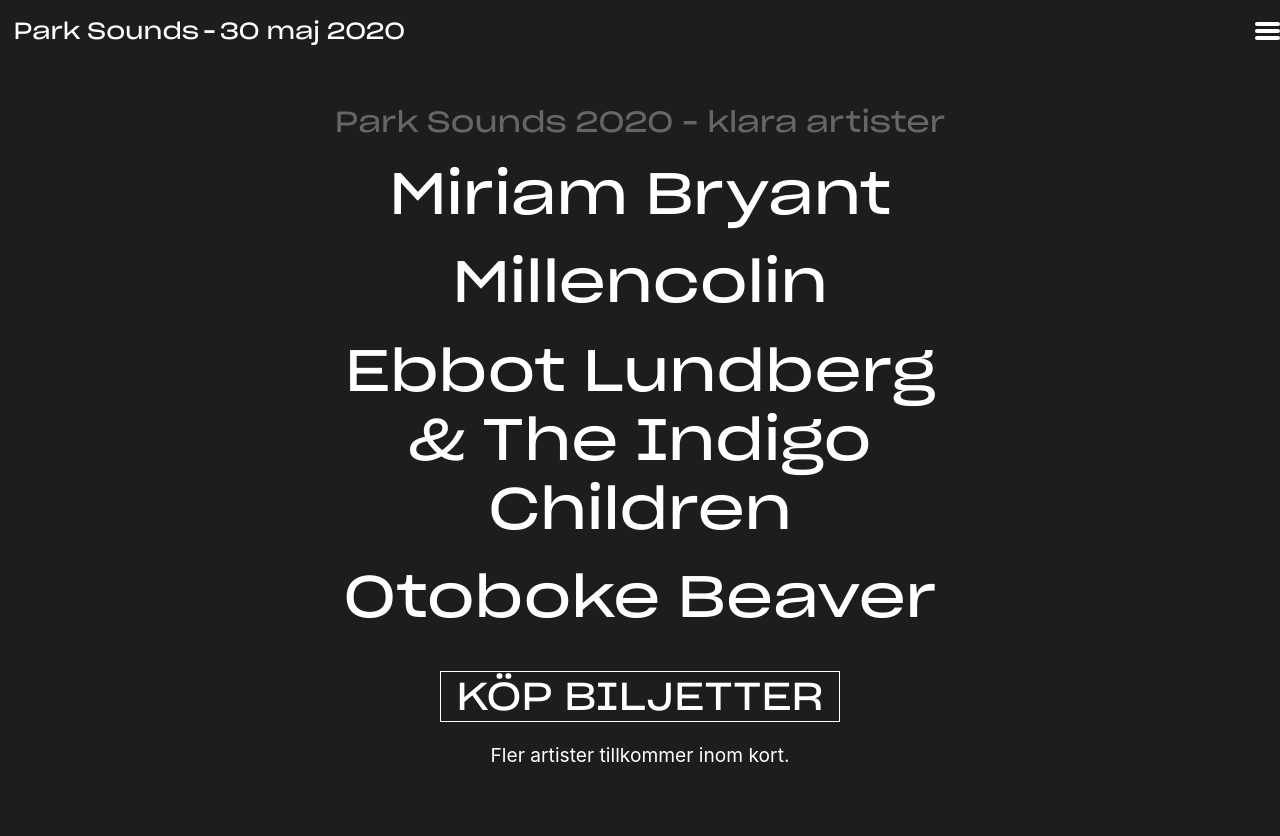
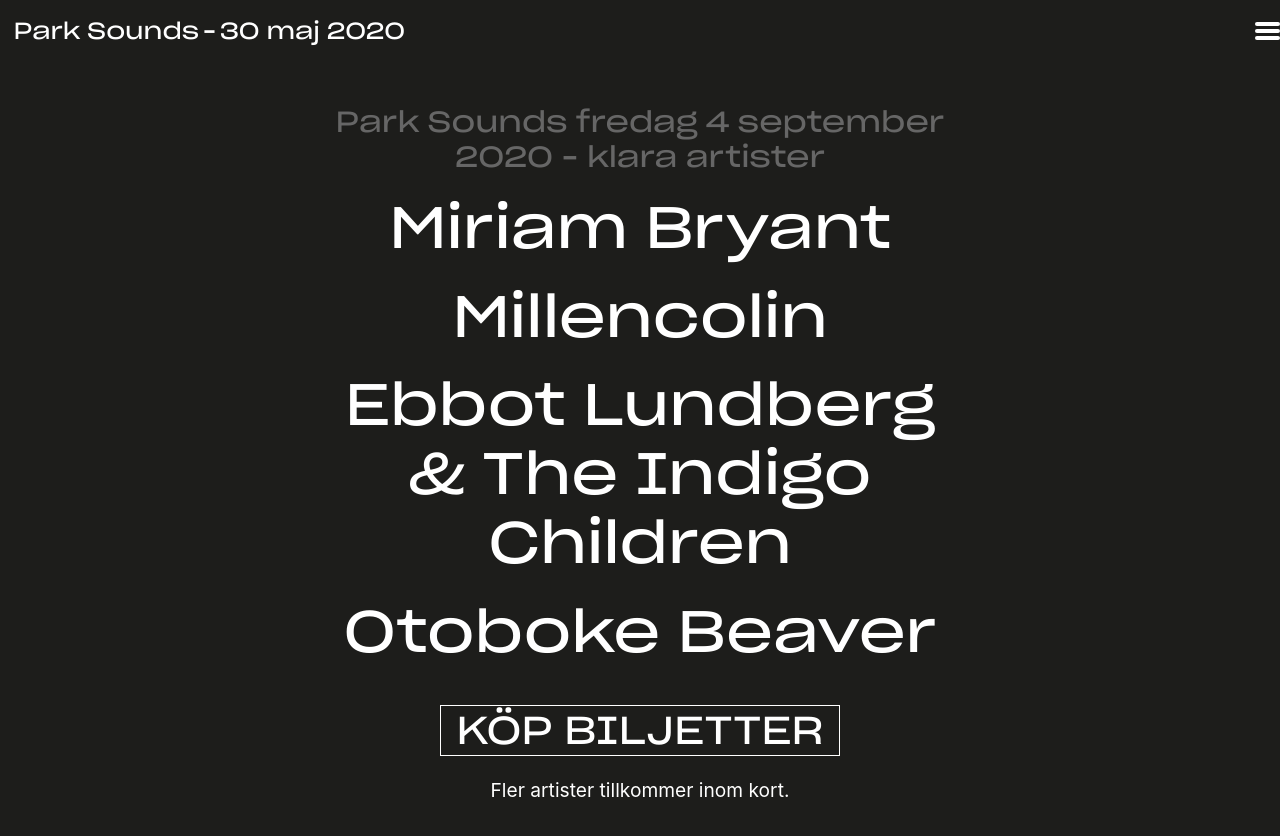
Before and after one commit to parksounds/parksounds.se, a Jekyll site: the page built from index.md, in a window 1280 px wide and 900 px high. Shown: the top 836 px of the window. Built offline with Jekyll 4.4.1, drawn with Linux system fonts in a browser that asks for light colours.

Commit message:
new date

```diff
--- a/_config.yml
+++ b/_config.yml
@@ -15,8 +15,8 @@
 url: https://parksounds.se
 
 # jekyll-seo-tag settings
-title: Park Sounds 2020 - lördag 30 maj Huskvarna Folkets park
-description: Park Sounds - en alldeles särskild musikfestival lördag 30 maj 2020 i Huskvarna Folkets Park
+title: Park Sounds 2020 - fredag 4 september Huskvarna Folkets park
+description: Park Sounds - en alldeles särskild musikfestival fredag 4 september 2020 i Huskvarna Folkets Park
 lang: sv_SE
 twitter:
   username: theparksounds
--- a/index.md
+++ b/index.md
@@ -1,8 +1,8 @@
 ---
 layout: front-page
 date: 2018-12-20 11:47:00+00:00
-title: Park Sounds 2020 - lördag 30 maj Huskvarna Folkets Park
+title: Park Sounds 2020 - fredag 4 september Huskvarna Folkets Park
 ---
 
-# Park Sounds 2020 - klara artister
+# Park Sounds fredag 4 september 2020 - klara artister
 {: .h4}
--- a/info/index.markdown
+++ b/info/index.markdown
@@ -11,7 +11,7 @@
 
 # Information
 
-Årets festival äger rum i Huskvarna Folkets Park lördag 30 maj 2020.
+Årets festival äger rum **fredag 4 september 2020** i Huskvarna Folkets Park.
 
 Festivalen har två scener, bägge är under tak. Ingen åldersgrans, 18 år i baren.
 
@@ -23,7 +23,7 @@
 {:.h4}
 
 **När äger Park Sounds rum?**
-Lördag 30 maj 2020
+Fredag 4 september 2020
 
 
 **Var är Park Sounds?**
```
